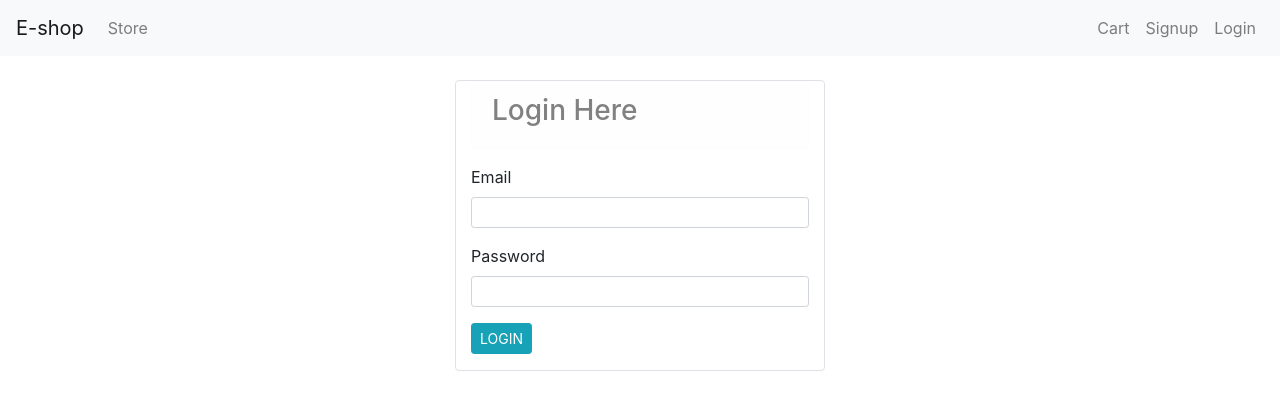
After one commit to NitinBargaje/Web-Application, a Django app: page /login in a window 1280 px wide. The commit adds this page. Shown: the top 410 px of the page. Run offline with Django 3.2, Linux system fonts and the light colour scheme; some libraries are stand-ins or nearby versions.

Commit message:
check_out added

```diff
--- a/Eshop/store/templates/base.html
+++ b/Eshop/store/templates/base.html
@@ -24,21 +24,29 @@
         <div class="collapse navbar-collapse" id="navbarSupportedContent">
             <ul class="navbar-nav mr-auto">
                 <li class="nav-item">
-                    <a class="nav-link" href="#">Store <span class="sr-only">(current)</span></a>
+                    <a class="nav-link" href="/">Store <span class="sr-only">(current)</span></a>
                 </li>
             </ul>
 
             <ul class="navbar-nav my-2 my-lg-0">
                 <li class="nav-item">
-                    <a class="nav-link" href="#">Logout <span class="sr-only">(current)</span></a>
+                    <a class="nav-link" href="/cart">Cart <span class="sr-only">(current)</span></a>
                 </li>
+                {% if request.session.customer %}
+                <li class="nav-item">
+                    <a class="nav-link" href="/orders">Orders <span class="sr-only">(current)</span></a>
+                </li>
+                <li class="nav-item">
+                    <a class="nav-link" href="/">Logout <span class="sr-only">(current)</span></a>
+                </li>
+                {% else %}
                 <li class="nav-item">
                     <a class="nav-link" href="/signup">Signup <span class="sr-only">(current)</span></a>
                 </li>
                 <li class="nav-item">
-                    <a class="nav-link" href="#">Login <span class="sr-only">(current)</span></a>
+                    <a class="nav-link" href="/login">Login <span class="sr-only">(current)</span></a>
                 </li>
-
+                {% endif %}
             </ul>
 
         </div>
--- /dev/null
+++ b/Eshop/store/templates/login.html
@@ -0,0 +1,26 @@
+{% extends 'base.html' %}
+
+{% block content %}
+<div class="container">
+    <div class="col-lg-4 mx-auto border rounded mt-4">
+      <form action="" method="POST">
+        {% csrf_token %}
+        <div class="alert alert-light"><h3>Login Here</h3></div>
+        {% if error %}
+        <div class="alert alert-danger">{{error}}</div>
+        {% endif %}
+          <div class="form-group">
+            <label for="">Email</label>
+            <input type="email" name="email" id="" value="{{email}}" class="form-control form-control-sm" placeholder="">
+          </div>
+          <div class="form-group">
+            <label for="">Password</label>
+            <input type="password" name="password" id="" class="form-control form-control-sm" placeholder="">
+          </div>
+          <div class="form-group">
+            <input type="submit" value="LOGIN" class="btn btn-info btn-sm">
+          </div>
+      </form>
+    </div>
+</div>
+{% endblock %}
--- a/Eshop/store/urls.py
+++ b/Eshop/store/urls.py
@@ -1,8 +1,11 @@
 from django.contrib import admin
 from django.urls import path
-from .views import index, Signup
+from .views import Index, Signup, Login, Cart, CheckOut
 
 urlpatterns = [
-    path('', index,name = 'homepage'),
-    path('signup',Signup)
+    path('', Index.as_view(), name='homepage'),
+    path('signup', Signup.as_view(), name='signup'),
+    path('login', Login.as_view(), name='login'),
+    path('cart', Cart.as_view(), name = 'cart'),
+    path('check-out', CheckOut.as_view(), name = 'checkout')
 ]
--- a/Eshop/store/views.py
+++ b/Eshop/store/views.py
@@ -1,63 +1,138 @@
 from django.shortcuts import render, redirect
 from django.http import HttpResponse
-from .models import Product, Category, Customer
+from django.contrib.auth.hashers import make_password, check_password
+from .models import Product, Category, Customer, Order
+from django.views import View
 
 # Create your views here.
 
 
-def index(request):
-    category_id = request.GET.get('category')
-    if category_id:
-        products = Product.get_all_product_by_category(category_id)
-    else:
-        products = Product.get_all_product()
-    categories = Category.get_all_categories()
-    data = {}
-    data['products'] = products
-    data['categories'] = categories
-    return render(request, 'store.html', data)
+class Index(View):
+    def get(self, request):
+        category_id = request.GET.get('category')
+        if category_id:
+            products = Product.get_all_product_by_category(category_id)
+        else:
+            products = Product.get_all_product()
+        categories = Category.get_all_categories()
+        data = {}
+        data['products'] = products
+        data['categories'] = categories
+        return render(request, 'store.html', data)
 
-def Signup(request):
-    if request.method == 'GET':
-        return render(request,'signup.html')
-    else:
+    def post(self, request):
+        product = request.POST.get('product')
+        remove = request.POST.get('remove')
+        cart = request.session.get('cart')
+        if cart:
+            quantity = cart.get(product)
+            if quantity:
+                if remove:
+                    if quantity == 1:
+                        cart.pop(product)
+                    else:
+                        cart[product] = quantity - 1
+                else:
+                    cart[product] = quantity + 1
+            else:
+                cart[product] = 1
+        else:
+            cart = {}
+            cart[product] = 1
+        request.session['cart'] = cart
+        return redirect('homepage')
+
+
+class Signup(View):
+    def get(self, request):
+        return render(request, 'signup.html')
+
+    def post(self, request):
         postData = request.POST
         customer = Customer(first_name=postData.get('name'),
-        last_name=postData.get('sirname'),
-        mobile = postData.get('mobile'),
-        email = postData.get('email'),
-        password = postData.get('password'))
+                            last_name=postData.get('sirname'),
+                            mobile=postData.get('mobile'),
+                            email=postData.get('email'),
+                            password=postData.get('password'))
 
-        error_message = Validate(customer)
+        error_message = self.Validate(customer)
 
         if error_message:
             values = {
-                'name':customer.first_name,
-                'sirname':customer.last_name,
-                'mobile':customer.mobile,
-                'email':customer.email
+                'name': customer.first_name,
+                'sirname': customer.last_name,
+                'mobile': customer.mobile,
+                'email': customer.email
             }
-            data = {'error':error_message,'values':values}
-            return render(request,'signup.html',data)
+            data = {'error': error_message, 'values': values}
+            return render(request, 'signup.html', data)
         else:
+            customer.password = make_password(customer.password)
             customer.register()
             return redirect('homepage')
 
-def Validate(customer):
-    error_message = None
+    def Validate(self, customer):
+        error_message = None
 
-    if not customer.first_name:
-        error_message = 'First name required!!'
-    elif len(customer.first_name) < 3:
-        error_message = 'Length of name must be 3 character or more'
-    elif not customer.last_name:
-        error_message = 'Last name required!!'
-    elif len(customer.last_name) < 3:
-        error_message = 'Length of last name must be 3 character or more'
-    elif not customer.email:
-        error_message = 'Email required!!'
-    elif customer.isExists():
-        error_message = 'Email already registered'
-    else:
-        error_message = None
-    return error_message
+        if not customer.first_name:
+            error_message = 'First name required!!'
+        elif len(customer.first_name) < 3:
+            error_message = 'Length of name must be 3 character or more'
+        elif not customer.last_name:
+            error_message = 'Last name required!!'
+        elif len(customer.last_name) < 3:
+            error_message = 'Length of last name must be 3 character or more'
+        elif not customer.email:
+            error_message = 'Email required!!'
+        elif customer.isExists():
+            error_message = 'Email already registered'
+        else:
+            error_message = None
+        return error_message
+
+
+class Login(View):
+    def get(self, request):
+        return render(request, 'login.html')
+
+    def post(self, request):
+        login = request.POST
+        customer = Customer.checkUser(login.get('email'))
+        if customer:
+            if check_password(login.get('password'), customer.password):
+                request.session['customer'] = customer.id
+                return redirect('homepage')
+            else:
+                error_message = 'Incorrect Password!!'
+                data = {'error': error_message, 'email': customer.email}
+                return render(request, 'login.html', data)
+        else:
+            return render(request, 'login.html', {'error': 'Email not found'})
+
+
+class Cart(View):
+    def get(self, request):
+        ids = list(request.session.get('cart').keys())
+        products = Product.get_all_product_by_ids(ids)
+        return render(request, 'cart.html', {'products': products})
+
+
+class CheckOut(View):
+    def post(self, request):
+        address = request.POST.get('address')
+        phone = request.POST.get('phone')
+        customer = request.session.get('customer')
+        cart = request.session.get('cart')
+        products = Product.get_all_product_by_ids(
+            list(cart.keys()))
+        for product in products:
+            order = Order(product=product,
+                          quantity=cart.get(str(product.id)),
+                          price=product.price,
+                          customer=Customer(id=customer),
+                          phone=phone,
+                          address=address,
+                          )
+            order.placeOrder()
+        request.session['cart'] = {}
+        return redirect('cart')
```
Also changed, not shown: Eshop/store/admin.py (+7 -2 lines), Eshop/store/models.py (+26 -1 lines), Eshop/store/templates/cart.html (added, +79 -0 lines), Eshop/store/templates/store.html (+35 -3 lines), Eshop/store/templatetags/cart.py (added, +34 -0 lines), Eshop/store/templatetags/custom_filter.py (added, +7 -0 lines), Eshop/db.sqlite3, Eshop/store/migrations/0003_orders.py (added), Eshop/store/migrations/0004_auto_20201224_1547.py (added).
